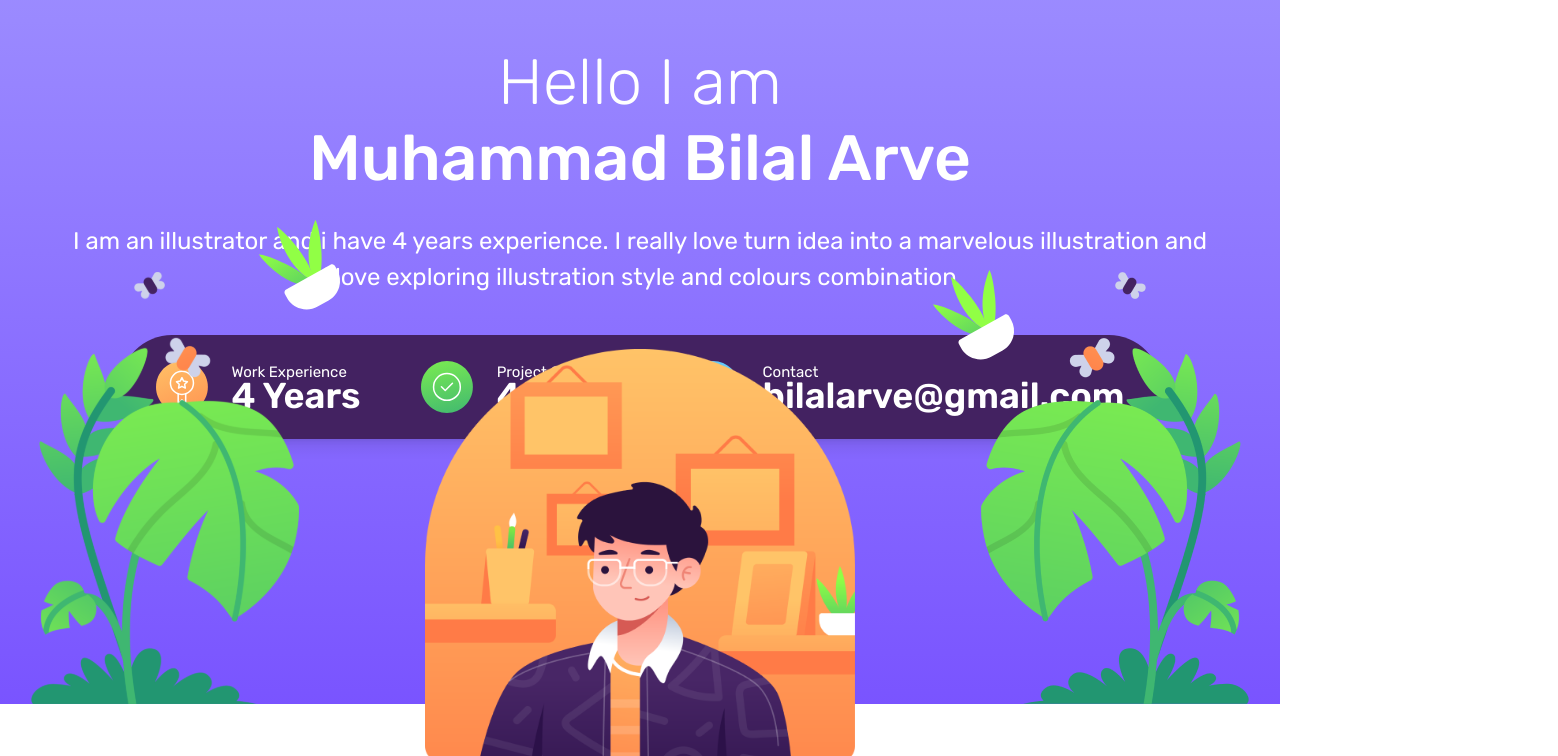
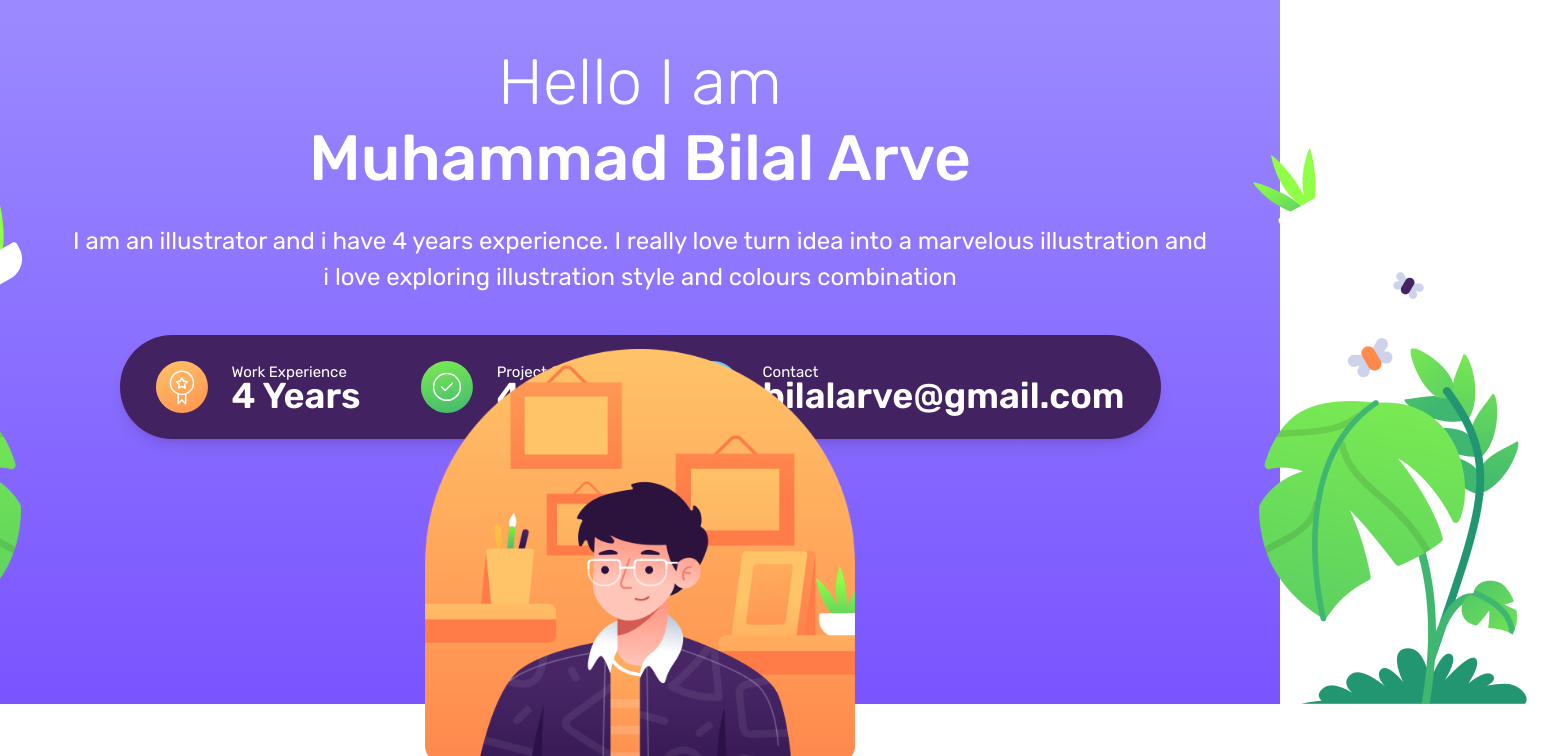
Before and after one commit to wiscaksono/bilal-arve, a Next.js app: page / in a window 1280 px wide. Shown: the part 780-1536 px from the top of the page, 1558 px wide, since content can reach past the window. Built offline with nearby package versions, Linux system fonts and the light colour scheme.

Commit message:
fix absolute positioning

```diff
--- a/pages/index.js
+++ b/pages/index.js
@@ -135,18 +135,25 @@ export default function Home() {
           <img src="bilal.png" alt="" className="w-full h-full" />
         </div>
         <div className="absolute bottom-0 left-1/2 transform -translate-x-1/2 w-full h-[116px] bg-white "></div>
-        <div className="absolute bottom-[116px] left-0  ">
+        <div className="w-[1836px] bottom-[116px] absolute left-1/2 transform -translate-x-1/2  ">
+          <div className="relative">
+            <div className="absolute bottom-0">
               <img src="tanaman.svg" alt="" />
             </div>
-        <div className="absolute bottom-[116px] right-0 ">
+            <div className="absolute bottom-0 right-0">
               <img src="tanaman-kanan.png" alt="" />
             </div>
-        <div className="absolute left-[251px] bottom-[500px]">
+          </div>
+          <div className="absolute w-[1414px]  left-1/2 transform -translate-x-1/2 bottom-[350px] -translate-y-1/2">
+            <div className="relative">
+              <div className="">
                 <img src="pot.svg" alt="" />
               </div>
-
-        <div className="absolute right-[253px] bottom-[450px]">
+              <div className="absolute right-0 bottom-[50px]">
                 <img src="pot.svg" alt="" />
+              </div>
+            </div>
+          </div>
         </div>
       </section>
       <section id="portofolio">
@@ -251,37 +258,37 @@ export default function Home() {
         <div className="absolute bottom-0 left-[369px]">
           <img src="brush.svg" alt="" />
         </div>
-        <div className="absolute top-[341px] left-1/2 transform -translate-x-1/2 -translate-y-1/2">
+        <div className="absolute top-1/2 left-1/2 transform -translate-x-1/2 -translate-y-1/2">
           <div className="w-[1257px] h-[274px] relative">
             <img
               src="kite.svg"
               alt=""
-              className="absolute top-0 left-[154px]"
+              className="absolute -top-[150px] left-[154px]"
             />
             <img
               src="circle.svg"
               alt=""
-              className="absolute bottom-1/2 left-0"
+              className="absolute top-[10px] left-0"
             />
             <img
               src="cross.svg"
               alt=""
-              className="absolute bottom-0 left-[180px]"
+              className="absolute bottom-[150px] left-[180px]"
             />
             <img
               src="green-circle.svg"
               alt=""
-              className="absolute top-0 right-[134px]"
+              className="absolute -top-[150px] right-[134px]"
             />
             <img
               src="triangle.svg"
               alt=""
-              className="absolute top-[125px] right-0"
+              className="absolute -top-[30px] right-0"
             />
             <img
               src="square.svg"
               alt=""
-              className="absolute bottom-0 right-[155px]"
+              className="absolute bottom-[110px] right-[155px]"
             />
           </div>
         </div>
```
Lines whose indentation alone changed are shown as unchanged.
